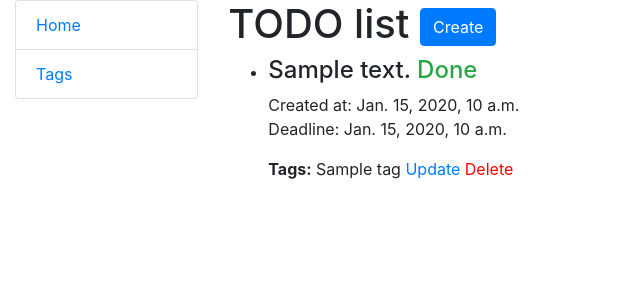
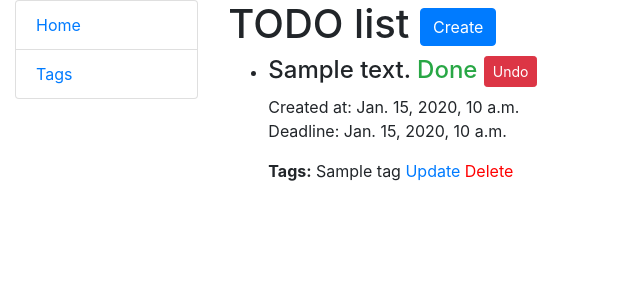
Before and after one commit to Oneyura/TaskManager, a Django app: page / in a window 1280 px wide. Shown: the top 300 px of the page, without its empty margins (0-640 px from the left). Run offline with Django 5.2, Linux system fonts and the light colour scheme; tables that the repository leaves empty hold one stand-in row (values such as "Sample post").

Commit message:
Solution Everything works

```diff
--- a/templates/todo_list/index.html
+++ b/templates/todo_list/index.html
@@ -17,6 +17,12 @@
                 <span class="text-success ms-2">Done</span>
               {% else %}
                 <span class="text-danger ms-2">Not done</span>
+              {% endif %}
+
+              {% if task.status %}
+                <a href="{% url 'todo-list:task-undo' pk=task.id %}" class="btn btn-danger btn-sm">Undo</a>
+              {% else %}
+                <a href="{% url 'todo-list:task-complete' pk=task.id %}" class="btn btn-success btn-sm">Complete</a>
               {% endif %}
             </h4>
             <p>
--- a/todo_list/urls.py
+++ b/todo_list/urls.py
@@ -18,8 +18,8 @@ urlpatterns = [
     path("tasks/create/", TaskCreateView.as_view(), name="task-create"),
     path("tasks/<int:pk>/update/", TaskUpdateView.as_view(), name="task-update"),
     path("tasks/<int:pk>/delete/", TaskDeleteView.as_view(), name="task-delete"),
-    path("tasks/<int:pk>/complete", TaskCompleteView.as_view(), name="task-complete"),
-    path("tasks/<int:pk>/undo", TaskUndoView.as_view(), name="task-undo"),
+    path("tasks/<int:pk>/complete/", TaskCompleteView.as_view(), name="task-complete"),
+    path("tasks/<int:pk>/undo/", TaskUndoView.as_view(), name="task-undo"),
     path("tags/", TagListView.as_view(), name="tag-list"),
     path("tags/create/", TagCreateView.as_view(), name="tag-create"),
     path("tags/<int:pk>/update/", TagUpdateView.as_view(), name="tag-update"),
--- a/todo_list/views.py
+++ b/todo_list/views.py
@@ -31,7 +31,7 @@ class TaskDeleteView(DeleteView):
 
 
 class TaskCompleteView(View):
-    def post(self, request, *args, **kwargs):
+    def get(self, request, *args, **kwargs):
         task = get_object_or_404(Task, pk=kwargs["pk"])
         task.status = True
         task.save()
@@ -39,7 +39,7 @@ class TaskCompleteView(View):
 
 
 class TaskUndoView(View):
-    def post(self, request, *args, **kwargs):
+    def get(self, request, *args, **kwargs):
         task = get_object_or_404(Task, pk=kwargs["pk"])
         task.status = False
         task.save()
```
